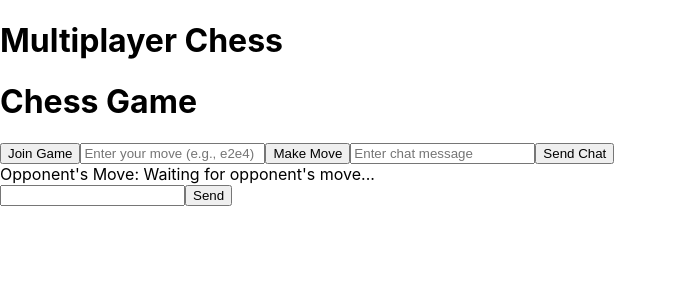
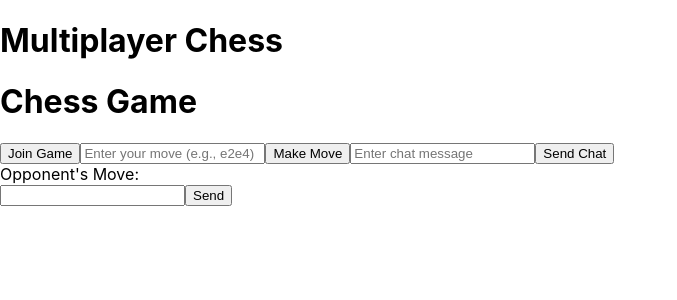
Before and after one commit to osaruonamen-hash/chess-game, a React (Create React App) app in the folder client/: page / in a window 1280 px wide. Shown: the top 300 px of the page, without its empty margins (0-677 px from the left). Built offline with nearby package versions, Linux system fonts and the light colour scheme; no server answers.

Commit message:
Update ChessGame.jsx

```diff
--- a/client/src/components/ChessGame.jsx
+++ b/client/src/components/ChessGame.jsx
@@ -1,3 +1,4 @@
+// ChessGame.jsx
 import React, { useState, useEffect } from "react";
 import io from "socket.io-client";
 
@@ -7,8 +8,6 @@ const ChessGame = () => {
   const [roomId, setRoomId] = useState(""); // Track the current room ID
   const [move, setMove] = useState(""); // Track player's move
   const [chatMessage, setChatMessage] = useState(""); // Track chat message
-  const [opponentMove, setOpponentMove] = useState(""); // Track opponent's move
-  const [gameBoard, setGameBoard] = useState([/* Initialize your chessboard state */]);
 
   // Handle joining the game room
   const joinGame = (room) => {
@@ -19,15 +18,13 @@ const ChessGame = () => {
   // Handle making a move
   const makeMove = () => {
     socket.emit("move", { roomId, move });
-    // Optionally update the game state locally after making the move
   };
 
   // Listen for opponent's move and update the game state
   useEffect(() => {
     socket.on("opponent_move", (opponentMove) => {
       console.log("Opponent made a move:", opponentMove);
-      setOpponentMove(opponentMove); // Store the opponent's move
-      // You could update the game state with opponent's move here
+      // Update the game state with the opponent's move
     });
 
     // Listen for chat messages
@@ -74,16 +71,7 @@ const ChessGame = () => {
       <button onClick={sendChatMessage}>Send Chat</button>
 
       {/* Display opponent's move */}
-      <div id="opponent-move">
-        Opponent's Move: {opponentMove ? opponentMove : "Waiting for opponent's move..."}
-      </div>
-
-      {/* Display the game board */}
-      <div id="game-board">
-        {/* You can integrate a chessboard UI here */}
-        {/* Example (using react-chessboard or similar): */}
-        {/* <Chessboard gameState={gameBoard} onMove={makeMove} /> */}
-      </div>
+      <div id="opponent-move">Opponent's Move: {/* Display opponent's move here */}</div>
     </div>
   );
 };
```
